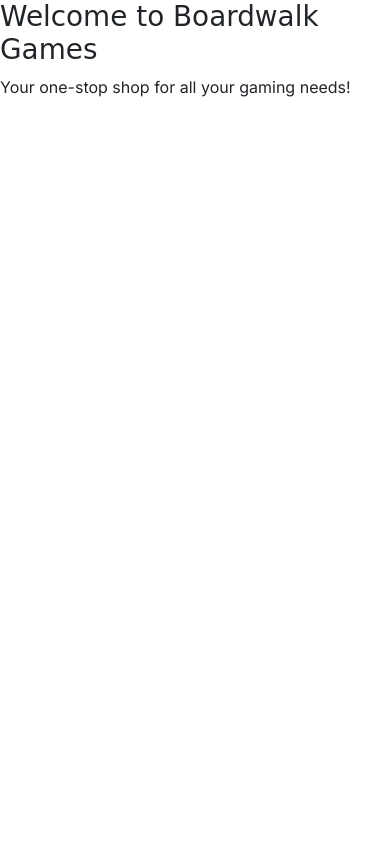
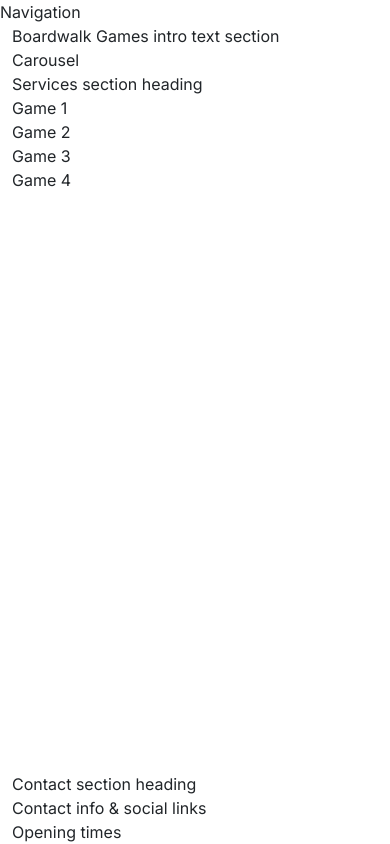
Before and after one commit to sheenaanto/boardwalk-games, a plain HTML site: page index.html in a window 390 px wide. Drawn offline with nearby package versions, Linux system fonts and the light colour scheme; a web font is replaced by a local one.

Commit message:
Add the homepage boilerplate

```diff
--- a/assets/css/style.css
+++ b/assets/css/style.css
@@ -1,5 +1,15 @@
-/* Google fonts
+/* Google fonts */
 @import url('https://fonts.googleapis.com/css2?family=Inter:ital,opsz,wght@0,14..32,100..900;1,14..32,100..900&family=Macondo&display=swap');
+
+
+:root{
+    --primary-font: 'Inter', sans-serif;
+    --heading-font: 'Macondo', cursive;
+    --secondary-color:#aa9581;
+    --highlight-color:#416a8e;
+    --lighthighlight-color:#7a9fc2;
+}
+
 
 body {
     font-family: "Inter", sans-serif;
@@ -8,15 +18,7 @@ body {
 
 h1 {
     font-family: "Macondo", cursive;
-} */
-
-/* Google fonts import */
-@import url('https://fonts.googleapis.com/css2?family=Inter:wght@100..900&family=Macondo&display=swap');
-
-body {
-    font-family: "Inter", sans-serif;
 }
-
-h1 {
-    font-family: "Macondo", cursive;
+.sub-heading-color{
+    color: var(--highlight-color);
 }
--- a/index.html
+++ b/index.html
@@ -3,7 +3,32 @@
   <head>
     <meta charset="UTF-8" />
     <meta name="viewport" content="width=device-width, initial-scale=1.0" />
-    <title>Boardwalk Games</title>
+    <meta
+      name="description"
+      content="Boardwalk Games, your ultimate gaming retreat!  Perfect for casual gamers, enthusiasts, and student gatherings.  Visit us for your next adventure in board gaming."
+    />
+
+    <title>Boardwalk Games | Home</title>
+
+    <!-- favicons generated by favicon.io -->
+    <link
+      rel="apple-touch-icon"
+      sizes="180x180"
+      href="assets/images/apple-touch-icon.png"
+    />
+    <link
+      rel="icon"
+      type="image/png"
+      sizes="32x32"
+      href="assets/images/favicon-32x32.png"
+    />
+    <link
+      rel="icon"
+      type="image/png"
+      sizes="16x16"
+      href="assets/images/favicon-16x16.png"
+    />
+
     <!-- Bootstrap CSS -->
     <link
       href="https://cdn.jsdelivr.net/npm/bootstrap@5.3.8/dist/css/bootstrap.min.css"
@@ -11,11 +36,50 @@
       integrity="sha384-sRIl4kxILFvY47J16cr9ZwB07vP4J8+LH7qKQnuqkuIAvNWLzeN8tE5YBujZqJLB"
       crossorigin="anonymous"
     />
+    <!-- Custom CSS -->
     <link rel="stylesheet" href="assets/css/style.css" />
   </head>
-  <body>
-    <h1>Welcome to Boardwalk Games</h1>
-    <p>Your one-stop shop for all your gaming needs!</p>
+  <!-- Classes on body set to work with mt-auto on footer to ensure it always stays at the bottom of the page -->
+  <body class="d-flex flex-column min-vh-100">
+    <!-- Navigation -->
+    <div>Navigation</div>
+
+    <!-- Header with carousel -->
+    <header class="container">
+      <div class="row">
+        <div class="col-12 col-xl-6">Boardwalk Games intro text section</div>
+        <div class="col-12 col-xl-6">Carousel</div>
+      </div>
+    </header>
+
+    <!-- main element to hold all key sections of the home page. It is not part of the grid structure -->
+    <main>
+      <section class="container">
+        <div class="row">
+          <div class="col-12">Services section heading</div>
+          <div class="col-12 col-md-6 col-xl-3">Game 1</div>
+          <div class="col-12 col-md-6 col-xl-3">Game 2</div>
+          <div class="col-12 col-md-6 col-xl-3">Game 3</div>
+          <div class="col-12 col-md-6 col-xl-3">Game 4</div>
+        </div>
+      </section>
+    </main>
+    <!-- Footer / contact section -->
+    <!-- mt-auto added to push footer to the bottom of the page -->
+    <footer class="mt-auto">
+      <div class="container">
+        <div class="row justify-content-center">
+          <div class="col-12">Contact section heading</div>
+          <!-- Contact info -->
+          <div class="col-12 col-md-6 col-xl-4">
+            Contact info & social links
+          </div>
+          <!-- Opening times -->
+          <div class="col-12 col-md-6 col-xl-4">Opening times</div>
+        </div>
+      </div>
+    </footer>
+
     <!-- Bootstrap js -->
     <script
       src="https://cdn.jsdelivr.net/npm/bootstrap@5.3.8/dist/js/bootstrap.bundle.min.js"
```
